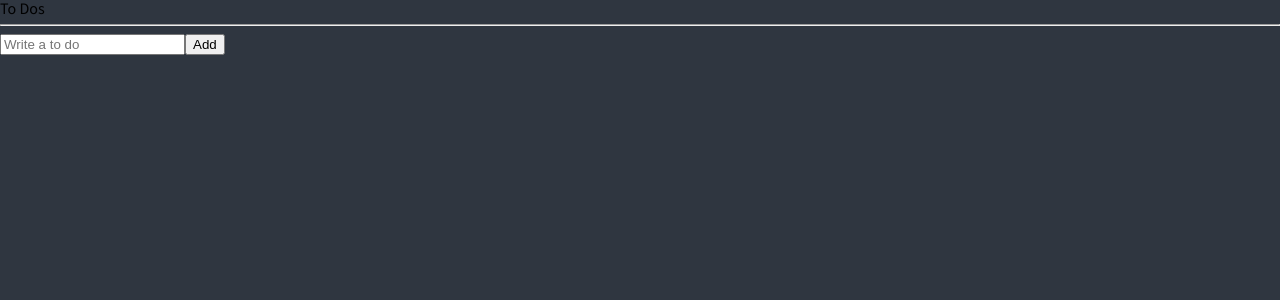
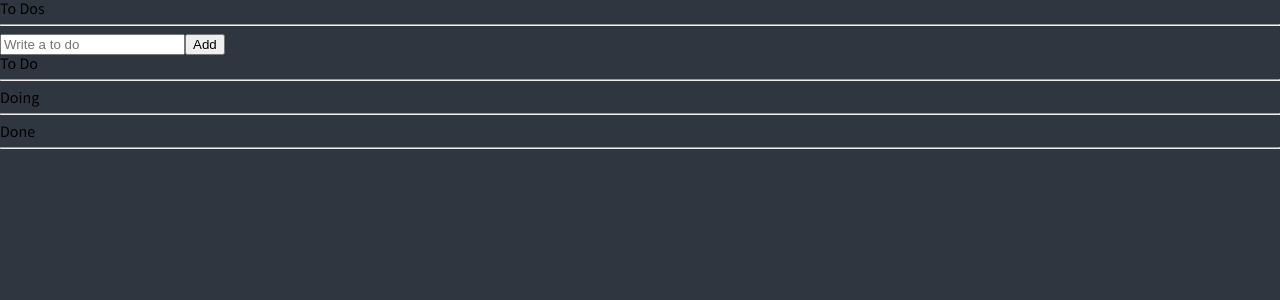
Before and after one commit to hyunjoogo/masterclass, a React (Create React App) app: page /todoList in a window 1280 px wide. Shown: the top 300 px of the page. Built offline with nearby package versions, Linux system fonts and the light colour scheme.

Commit message:
#5.17 Selectors Part 1

```diff
--- a/src/TodoAPP/atoms.tsx
+++ b/src/TodoAPP/atoms.tsx
@@ -1,4 +1,5 @@
-import {atom} from "recoil";
+import {atom, selector} from "recoil";
+import exp from "constants";
 
 export interface IToDo {
   text: string;
@@ -10,3 +11,14 @@
   key: "toDo",
   default: [],
 });
+export const toDoSelector = selector({
+  key: "toDoSelector",
+  get: ({get}) => {
+    const toDos = get(toDoState)
+    return [
+      toDos.filter((toDo) => toDo.category === "TO_DO"),
+      toDos.filter((toDo) => toDo.category === "DOING"),
+      toDos.filter((toDo) => toDo.category === "DONE"),
+    ];
+  },
+})
--- a/src/TodoAPP/components/TodoList.tsx
+++ b/src/TodoAPP/components/TodoList.tsx
@@ -1,22 +1,34 @@
 import React from "react";
 import {useRecoilValue} from "recoil";
 import CreateToDo from "./CreateToDo";
-import {toDoState} from "../atoms";
+import {toDoSelector, toDoState} from "../atoms";
 import ToDo from "./ToDo";
 
 
 function TodoList() {
   const toDos = useRecoilValue(toDoState);
-
+  const [toDo, doing, done] = useRecoilValue(toDoSelector)
 
   return (
     <div>
       <h1>To Dos</h1>
       <hr/>
       <CreateToDo/>
+      <h2>To Do</h2>
       <ul>
-        {toDos.map((toDo) => <ToDo key={toDo.id} {...toDo}/>)}
+        {toDo.map((toDo) => <ToDo key={toDo.id} {...toDo}/>)}
       </ul>
+      <hr/>
+      <h2>Doing</h2>
+      <ul>
+        {doing.map((toDo) => <ToDo key={toDo.id} {...toDo}/>)}
+      </ul>
+      <hr/>
+      <h2>Done</h2>
+      <ul>
+        {done.map((toDo) => <ToDo key={toDo.id} {...toDo}/>)}
+      </ul>
+      <hr/>
     </div>
   )
 }
```
